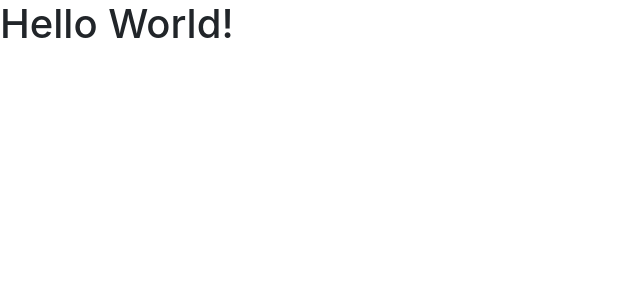
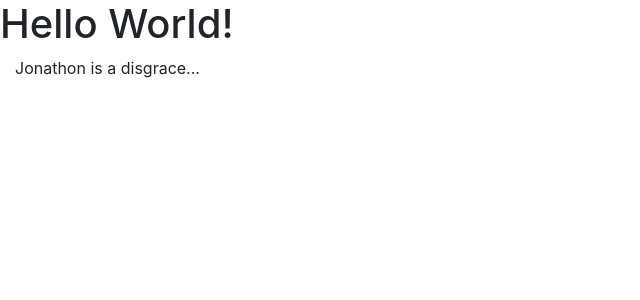
Before and after one commit to jvh/univestment, a React (Create React App) app in the folder front_end/: page / in a window 1280 px wide. Shown: the top 300 px of the page, without its empty margins (0-640 px from the left). Built offline with nearby package versions, Linux system fonts and the light colour scheme.

Commit message:
Front end stuff

```diff
--- a/front_end/src/pages/HomePage.js
+++ b/front_end/src/pages/HomePage.js
@@ -7,6 +7,7 @@ const HomePage = (props) => {
   return (
 
     <div>
+      Jonathon is a disgrace...
     </div>
 
   );
```
